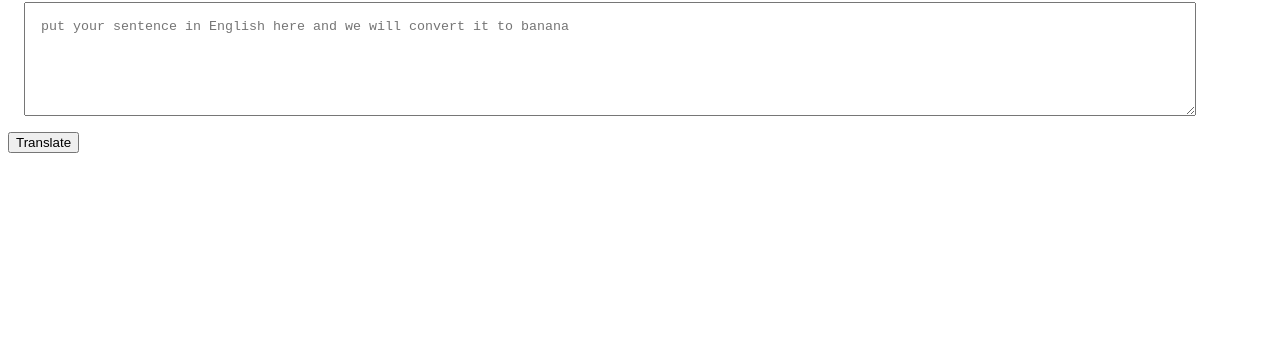
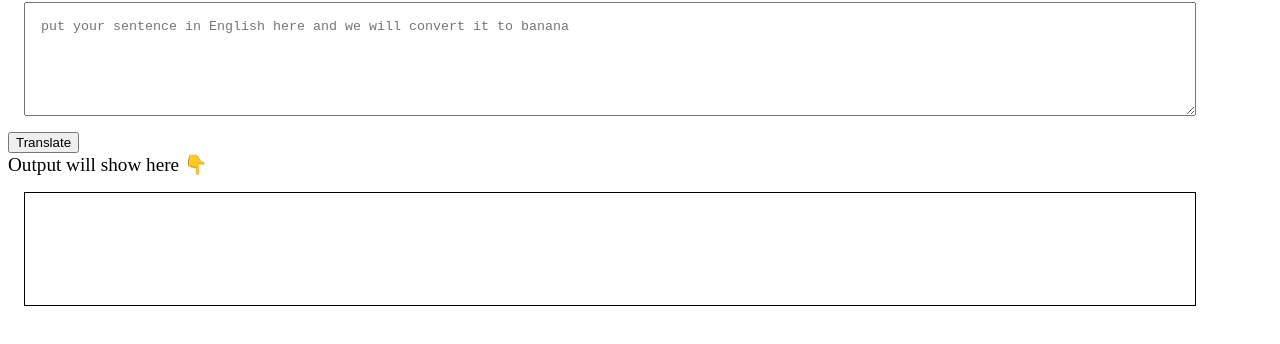
Before and after one commit to AyushGupta93/Banana-Talk, a plain HTML site: page index.html in a window 1280 px wide. Shown: the part 78-422 px from the top of the page. Drawn offline with Linux system fonts and the light colour scheme.

Commit message:
input processing output done

```diff
--- a/app.js
+++ b/app.js
@@ -4,10 +4,13 @@
 
 var btnTranslate = document.querySelector("#btn-translate");
 var textInput = document.querySelector("#txt-input");
+var outputDiv = document.querySelector("#output");
 
 function clickEventHandler() {
-    console.log("clicked");
-    console.log("input", textInput.value);
+    // console.log("clicked");
+    // console.log("input", textInput.value);
+    outputDiv.innerText = "ahsjsal"
+
 };
 
 btnTranslate.addEventListener("click", clickEventHandler);
--- a/index.html
+++ b/index.html
@@ -13,6 +13,16 @@
             height: 10vh;
             padding: 1rem;
         }
+
+        #output{
+            border:1px solid black;
+            margin: 1rem;
+            height: 10vh;
+            padding: 1rem;
+            width:90%;
+            display: block;
+
+        }
     </style>
 </head>
 
@@ -22,6 +32,8 @@
         placeholder="put your sentence in English here and we will convert it to banana"></textarea>
     <button id="btn-translate">Translate</button>
 
+    <div style="font-size: larger;">Output will show here 👇</div>
+    <div id="output"></div>
     <script src="app.js"></script>
 </body>
 
```
